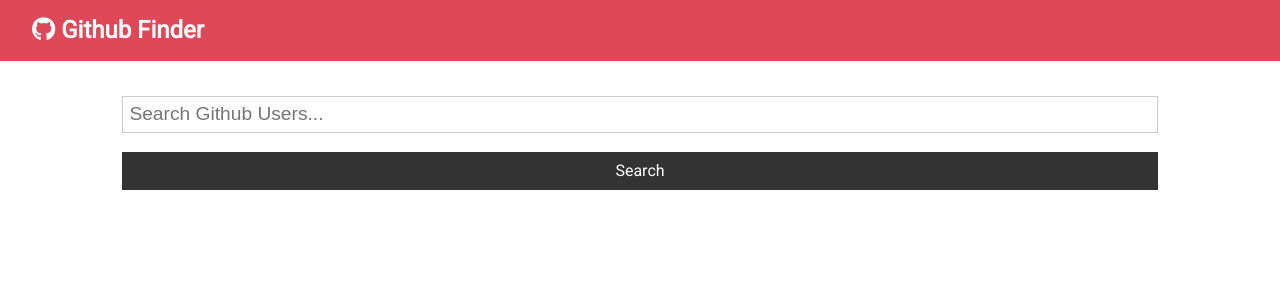
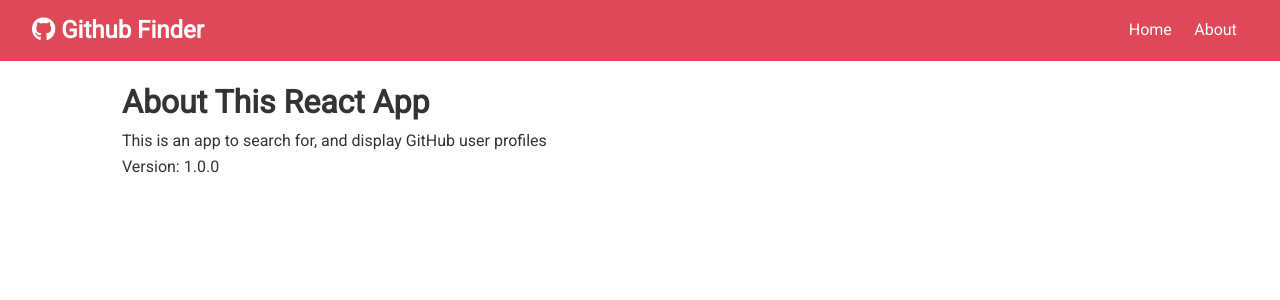
Before and after one commit to GazzaJ/React-GitHub-User-App, a React (Create React App) app: page /about in a window 1280 px wide. Shown: the top 300 px of the page. Built offline with nearby package versions, Linux system fonts and the light colour scheme.

Commit message:
Added Router, About page and Navbar links to the home and about pages

```diff
--- a/package.json
+++ b/package.json
@@ -9,6 +9,7 @@
     "axios": "^0.24.0",
     "react": "^17.0.2",
     "react-dom": "^17.0.2",
+    "react-router-dom": "^5.3.0",
     "react-scripts": "4.0.3",
     "web-vitals": "^1.1.2"
   },
--- a/src/App.js
+++ b/src/App.js
@@ -1,8 +1,10 @@
-import React, { Component } from 'react';
+import React, { Component, Fragment } from 'react';
+import { BrowserRouter as Router, Switch, Route } from 'react-router-dom';
 import Navbar from './components/layout/Navbar';
 import Users from './components/users/Users';
 import Search from './components/users/Search';
 import Alert from './components/layout/Alert';
+import About from './components/pages/About';
 import axios from 'axios';
 import './App.css';
 
@@ -37,10 +39,14 @@
     const { users, loading } = this.state
 
     return (
+      <Router>
         <div className="App">
           <Navbar />
           <div className="container">
             <Alert alert={this.state.alert} />
+            <Switch>
+              <Route exact path='/' render={props => (
+              <Fragment>
                 <Search
                   searchUsers={this.searchUsers}
                   clearUsers={this.clearUsers}
@@ -48,8 +54,13 @@
                   setAlert={this.setAlert}
                 />
                 <Users loading={loading} users={users} />
+              </Fragment>
+              )} />
+              <Route exact path='/about' component={About} />
+            </Switch>
           </div>
         </div>
+      </Router>
     );
   }
 }
--- a/src/components/layout/Navbar.js
+++ b/src/components/layout/Navbar.js
@@ -1,5 +1,6 @@
-import React from 'react'
-import PropTypes from 'prop-types'
+import React from 'react';
+import PropTypes from 'prop-types';
+import { Link } from 'react-router-dom';
 
 
 const Navbar = ({ icon, title }) => {
@@ -8,6 +9,14 @@
             <h1>
                 <i className={icon} /> {title}
             </h1>
+            <ul>
+                <li>
+                    <Link to='/'>Home</Link>
+                </li>
+                <li>
+                    <Link to='/about'>About</Link>
+                </li>
+            </ul>
         </nav>
     )
 }
--- /dev/null
+++ b/src/components/pages/About.js
@@ -0,0 +1,13 @@
+import React, { Fragment } from 'react'
+
+const About = () => {
+    return (
+        <Fragment>
+            <h1>About This React App</h1>
+            <p>This is an app to search for, and display GitHub user profiles</p>
+            <p>Version: 1.0.0</p>
+        </Fragment>
+    )
+}
+
+export default About
```
Also changed, not shown: 1 other file (tests, documents, lock files or other folders). Lines whose indentation alone changed are shown as unchanged.
